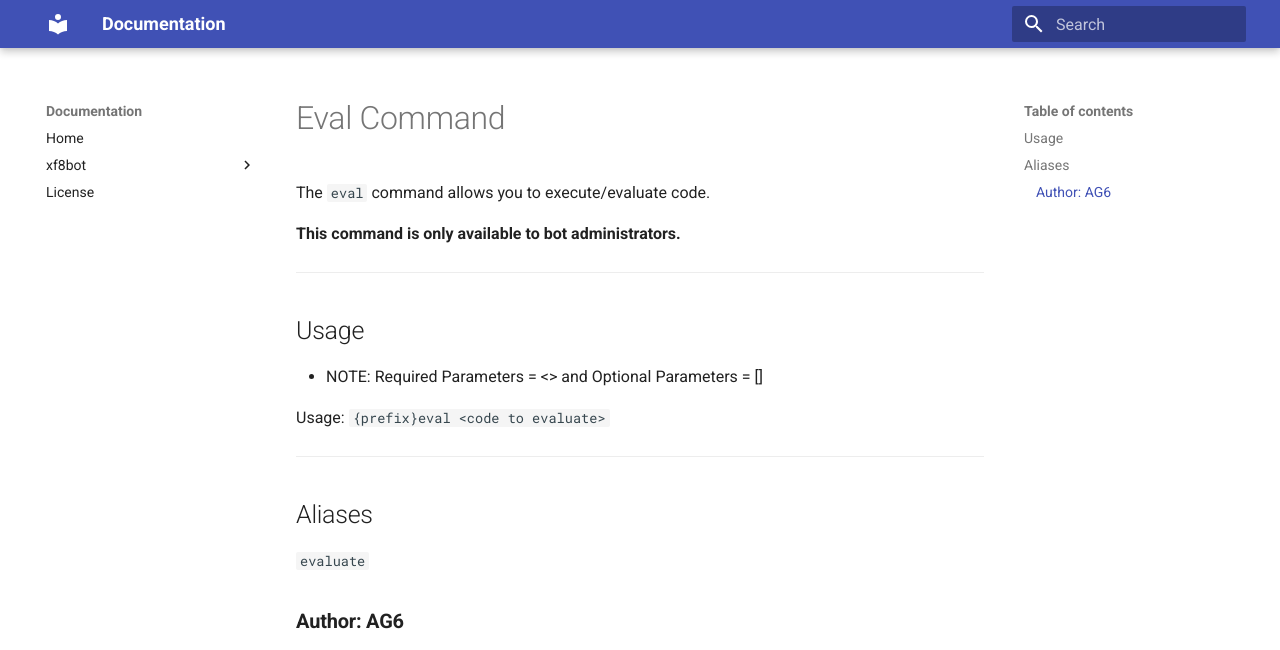
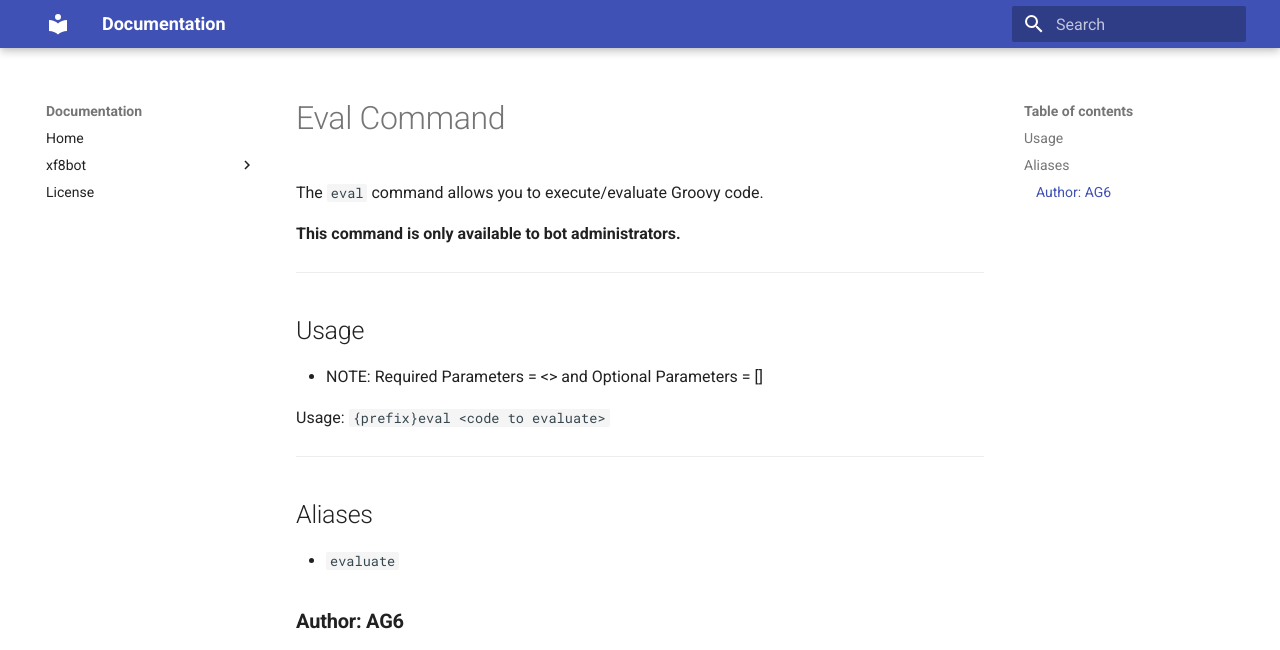
Before and after one commit to xf8b/documentation, an MkDocs documentation site: the page built from docs/xf8bot/commands/bot_administrator/eval.md, in a window 1280 px wide. Shown: the top 650 px of the page. Built offline with MkDocs 1.6.1 and Material for MkDocs 9.7.7, drawn with Linux system fonts in a browser that asks for light colours; grey boxes are pictures that could not be loaded.

Commit message:
Apply suggestions from code review

```diff
--- a/docs/xf8bot/commands/bot_administrator/eval.md
+++ b/docs/xf8bot/commands/bot_administrator/eval.md
@@ -1,12 +1,12 @@
 ---
 layout: default
-title: Info Command
+title: Eval Command
 permalink: /xf8bot/commands/bot_adminstrator/eval/
 ---
 
 # Eval Command
 
-The `eval` command allows you to execute/evaluate code.
+The `eval` command allows you to execute/evaluate Groovy code.
 
 **This command is only available to bot administrators.**
 
@@ -19,7 +19,7 @@ Usage: `{prefix}eval <code to evaluate>`
 
 ---
 ## Aliases
-`evaluate`
+- `evaluate`
 
 ### **Author: AG6**
 
```
Also changed, not shown: docs/xf8bot/commands/bot_administrator/shutdown.md (+4 -1 lines).
